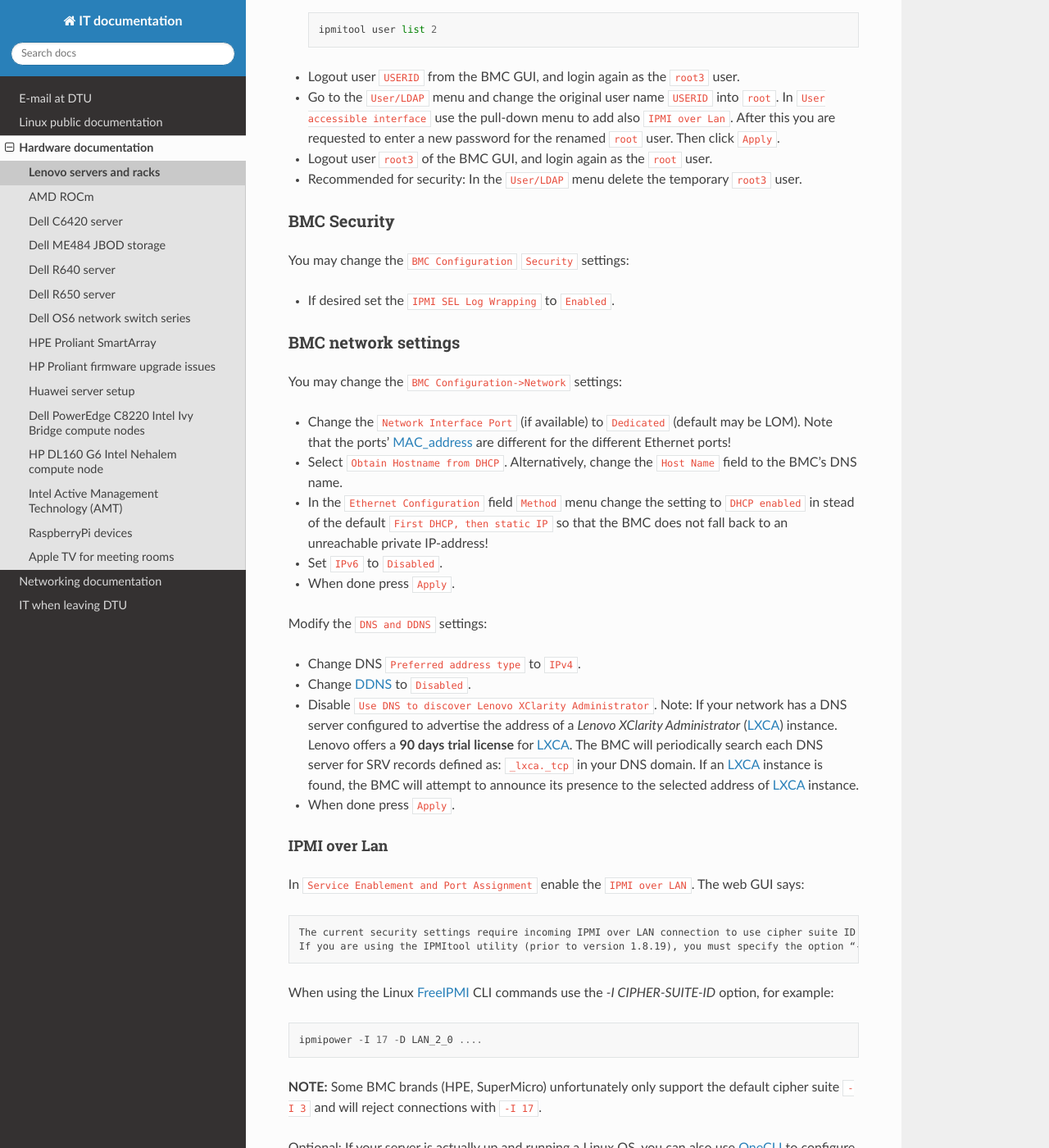
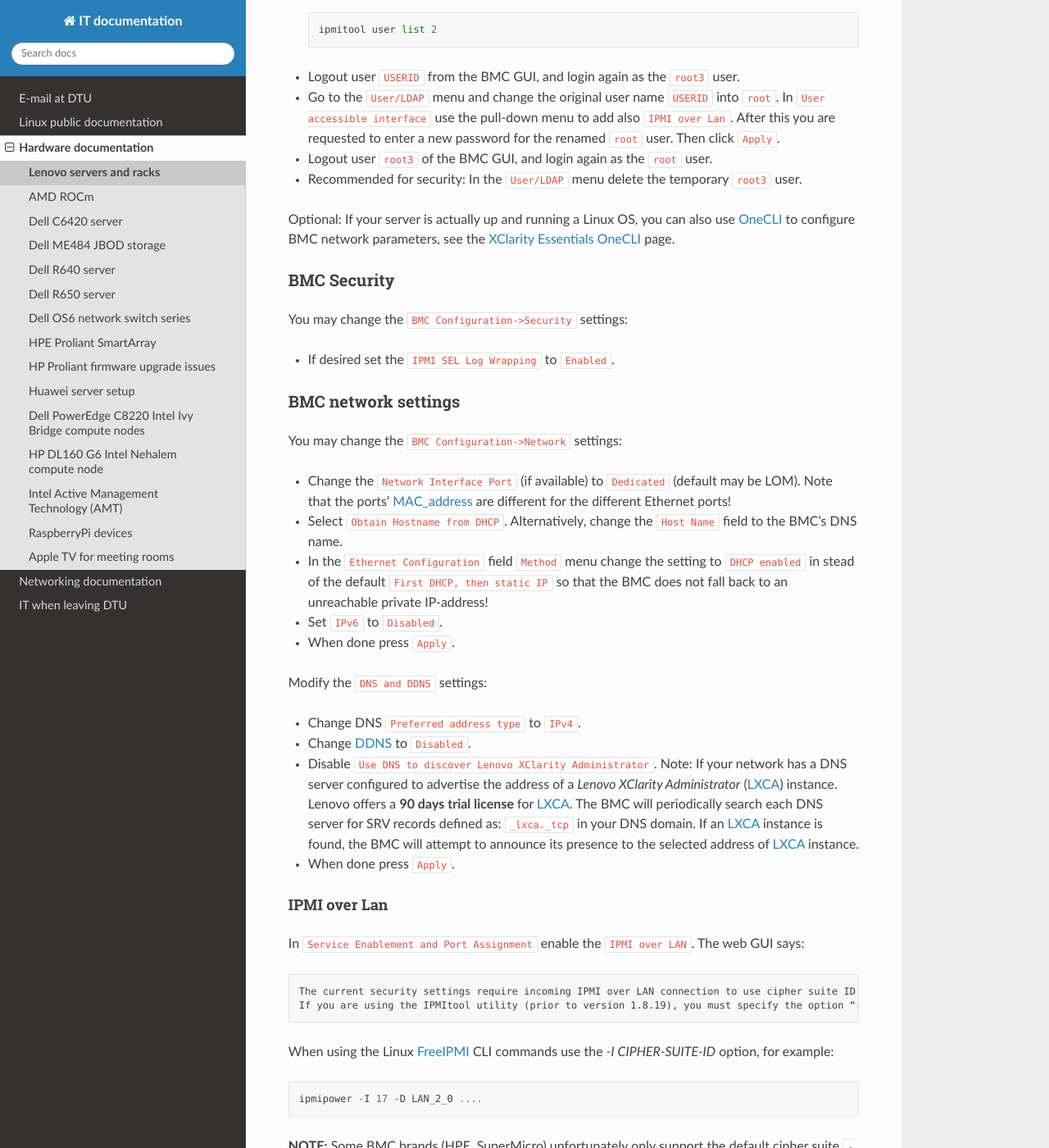
Before and after one commit to OleHolmNielsen/ITwiki, a Sphinx documentation site: the page built from docs/Lenovo_BIOS_settings.rst, in a window 1280 px wide and 1400 px high, scrolled down 2020 px. Shown: the whole window at 82% size. Built offline with Sphinx 7.4.7 and the Read the Docs theme 3.1.0, drawn with Linux system fonts in a browser that asks for light colours; some of the changed text lies outside the part shown.

Commit message:
Minor edits

```diff
--- a/docs/Lenovo_BIOS_settings.rst
+++ b/docs/Lenovo_BIOS_settings.rst
@@ -92,12 +92,16 @@ Therefore a complicated procedure is required for the user name change:
 
 * Recommended for security: In the ``User/LDAP`` menu delete the temporary ``root3`` user.
 
+Optional: If your server is actually up and running a Linux OS,
+you can also use OneCLI_ to configure BMC network parameters,
+see the :ref:`XClarity_Essentials_OneCLI` page.
+
 .. _OneCLI: https://support.lenovo.com/us/en/solutions/ht116433-lenovo-xclarity-essentials-onecli-onecli
 
 BMC Security
 --------------
 
-You may change the ``BMC Configuration`` ``Security`` settings:
+You may change the ``BMC Configuration->Security`` settings:
 
 * If desired set the ``IPMI SEL Log Wrapping`` to ``Enabled``.
 
```
Also changed, not shown: other parts of docs/Lenovo_BIOS_settings.rst (+0 -4 lines).
